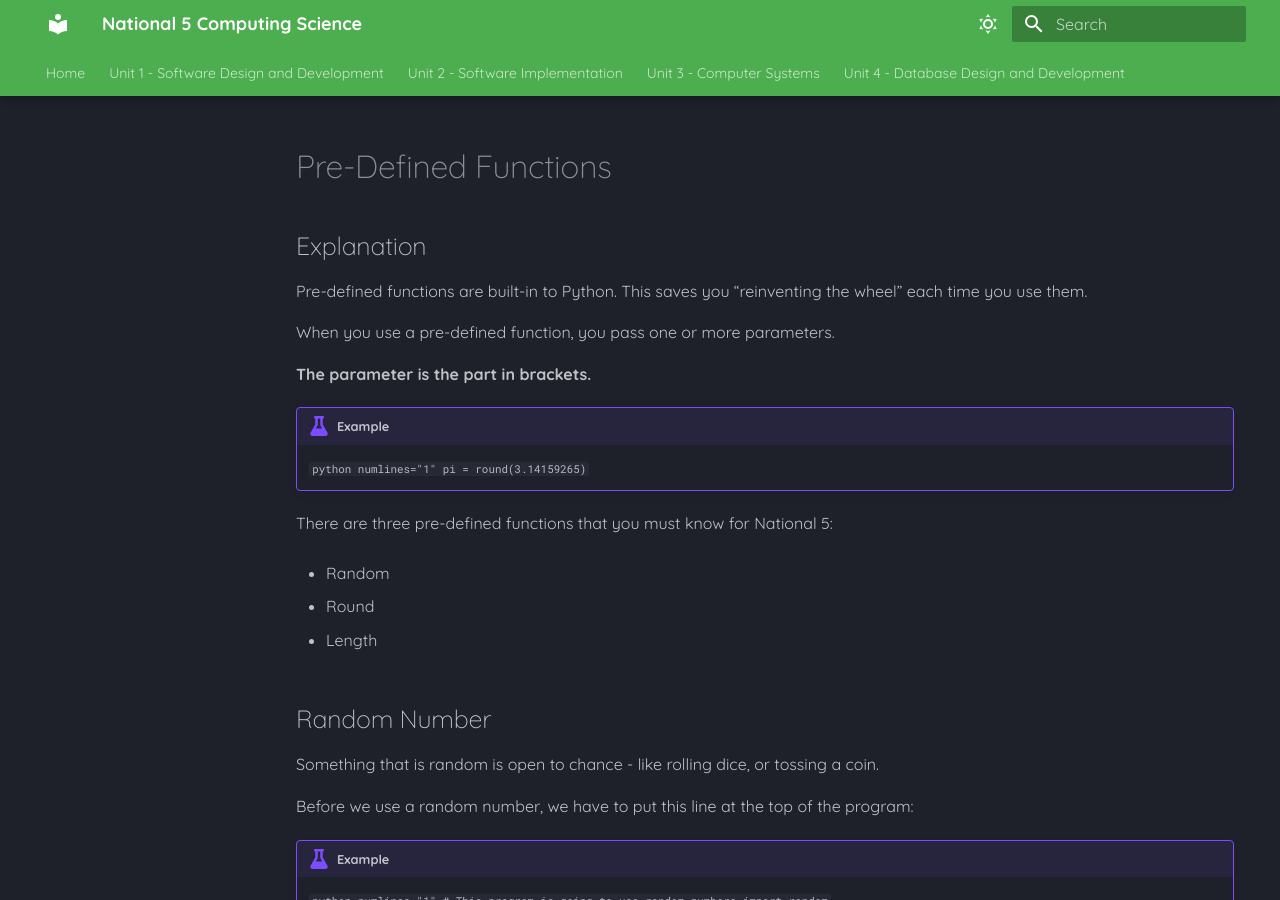
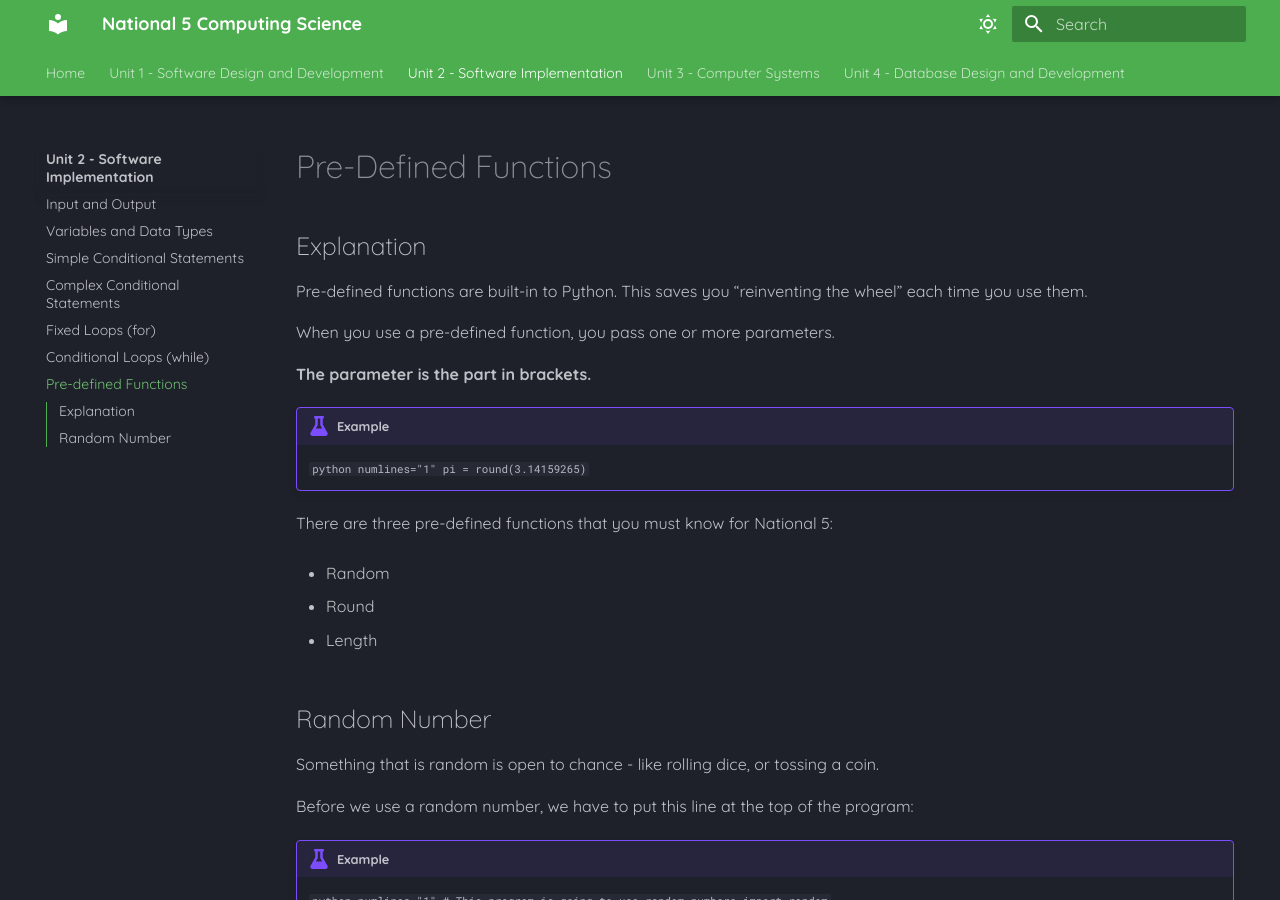
Before and after one commit to Mr-Wood-CS/National-5-Computing-Science-Markdown-Files, an MkDocs documentation site: the page built from docs/SI/07-Pre-defined-Functions.md, in a window 1280 px wide and 900 px high. Built offline with MkDocs 1.6.1 and Material for MkDocs 9.7.7, drawn with Linux system fonts in a browser that asks for light colours.

Commit message:
Update mkdocs.yml

```diff
--- a/mkdocs.yml
+++ b/mkdocs.yml
@@ -15,7 +15,7 @@ nav:
       - Complex Conditional Statements: 'SI/04-Complex-Conditional-Statements.md'
       - Fixed Loops (for): 'SI/05-Fixed-Loops-(for).md'
       - Conditional Loops (while): 'SI/06-Conditional-Loops-(while).md'
-      - Pre-defined Functions: 'SI/07-Pre-defined-functions.md'
+      - Pre-defined Functions: 'SI/07-Pre-defined-Functions.md'
     - Unit 3 - Computer Systems:
       - CS/index.md
     - Unit 4 - Database Design and Development:
```
